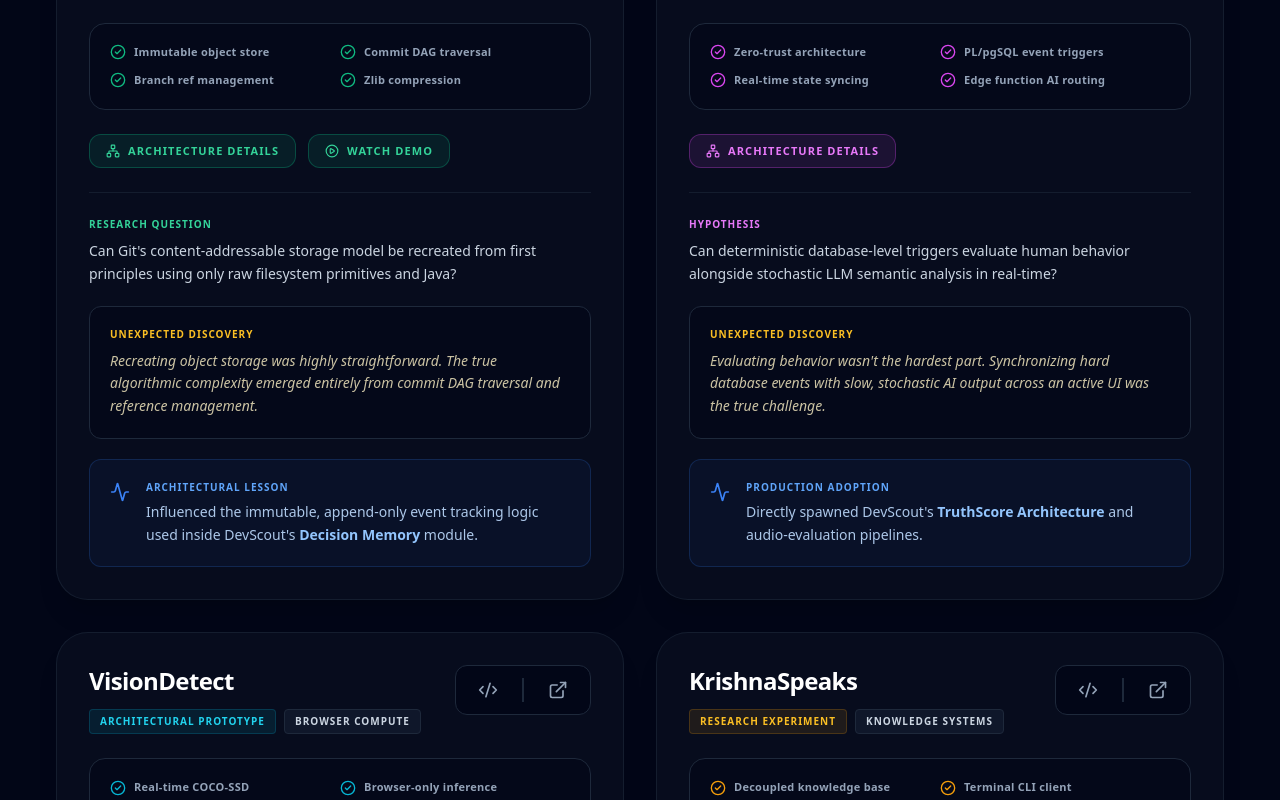
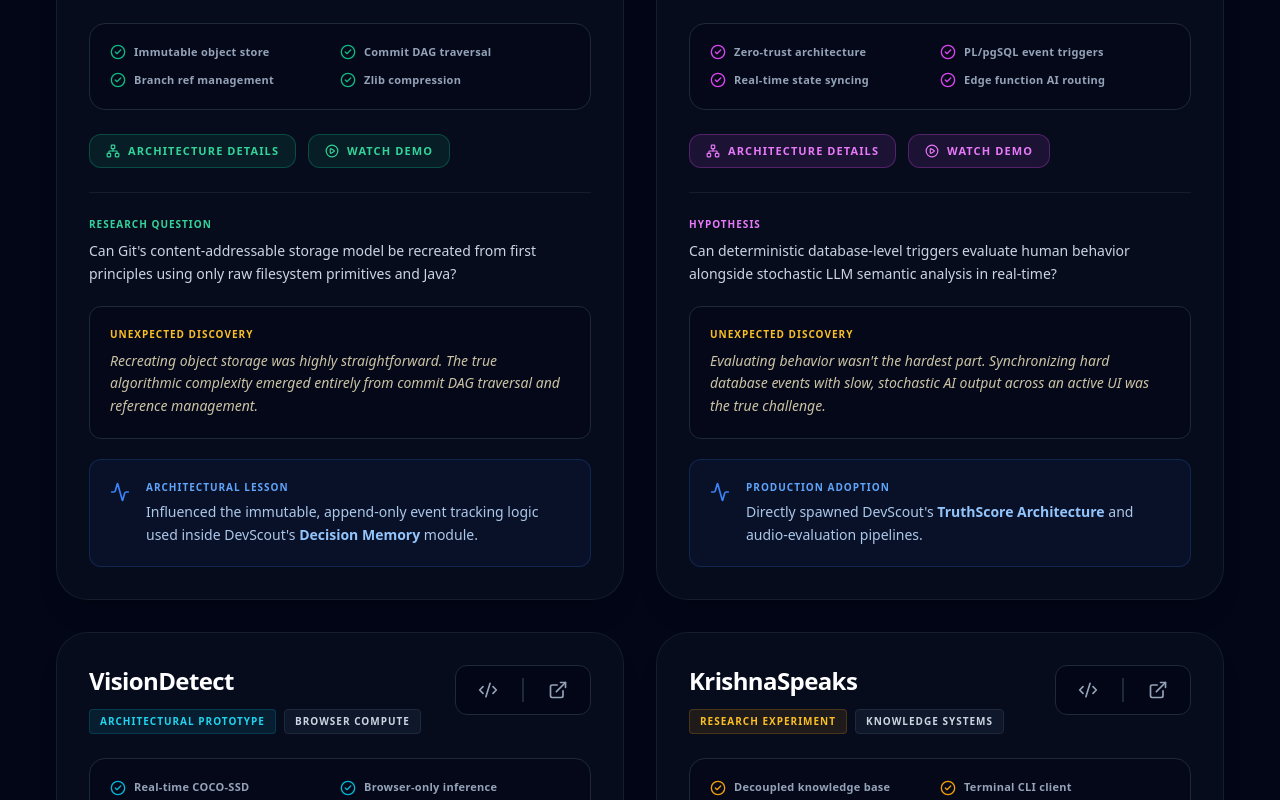
Before and after one commit to MrV3nomous/soumikhalder, a React (Vite) app: page /lab in a window 1280 px wide. Shown: the part 1980-2780 px from the top of the page. Built offline with nearby package versions, Linux system fonts and the light colour scheme.

Commit message:
Updated projects.js with videos

```diff
--- a/src/data/projects.js
+++ b/src/data/projects.js
@@ -47,7 +47,7 @@ export const projects = {
       { name: "Two Brains Flow", path: "/architecture/liedetectorpro.svg" }
     ],
     videos: {
-      demo: { title: "Working Demo", youtubeId: "" }
+      demo: { title: "Working Demo", youtubeId: "-YU-IEItKKU" }
     }
   },
 
@@ -82,7 +82,7 @@ export const projects = {
       { name: "React Architecture", path: "/architecture/krishnaspeaksreact.svg" }
     ],
     videos: {
-      demo: { title: "Working Demo", youtubeId: "" }
+      demo: { title: "Working Demo", youtubeId: "JbLv-0C7rwg" }
     }
   },
 
@@ -97,7 +97,7 @@ export const projects = {
       { name: "Game Loop Architecture", path: "/architecture/poker.svg" }
     ],
     videos: {
-      demo: { title: "4 Rounds Gameplay", youtubeId: "" }
+      demo: { title: "4 Rounds Gameplay", youtubeId: "HSsAn1crk58" }
     }
   },
 
@@ -112,7 +112,7 @@ export const projects = {
       { name: "Rendering Pipeline", path: "/architecture/universeexplorer.svg" }
     ],
     videos: {
-      demo: { title: "Simulation Demo", youtubeId: "" }
+      demo: { title: "Simulation Demo", youtubeId: "mIyY1lwL5R0" }
     }
   },
 
```
